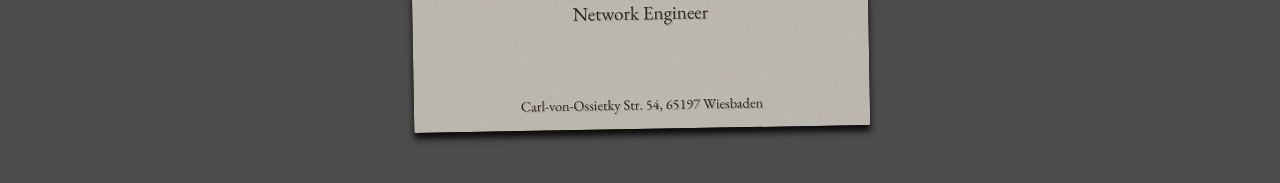
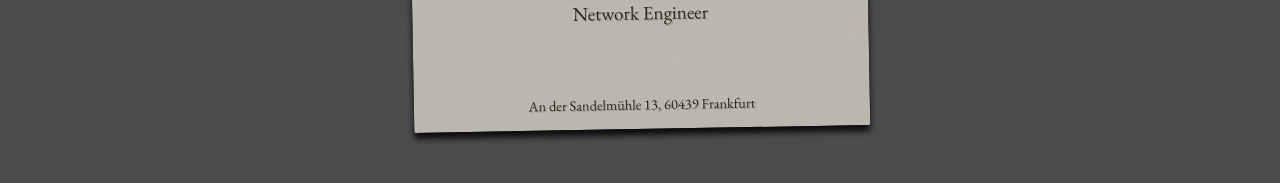
Before and after one commit to eriksokolov/sv, a SvelteKit app: page / in a window 1280 px wide. Shown: the part 411-594 px from the top of the page. Built offline with nearby package versions, Linux system fonts and the light colour scheme.

Commit message:
change of adress

```diff
--- a/src/routes/+page.svelte
+++ b/src/routes/+page.svelte
@@ -121,7 +121,7 @@
     </div>
 
     <div class="Tail">
-      <p>Carl-von-Ossietky Str. 54, 65197 Wiesbaden</p>
+      <p>An der Sandelmühle 13, 60439 Frankfurt </p>
     </div>
   </div>
 </div>
```
